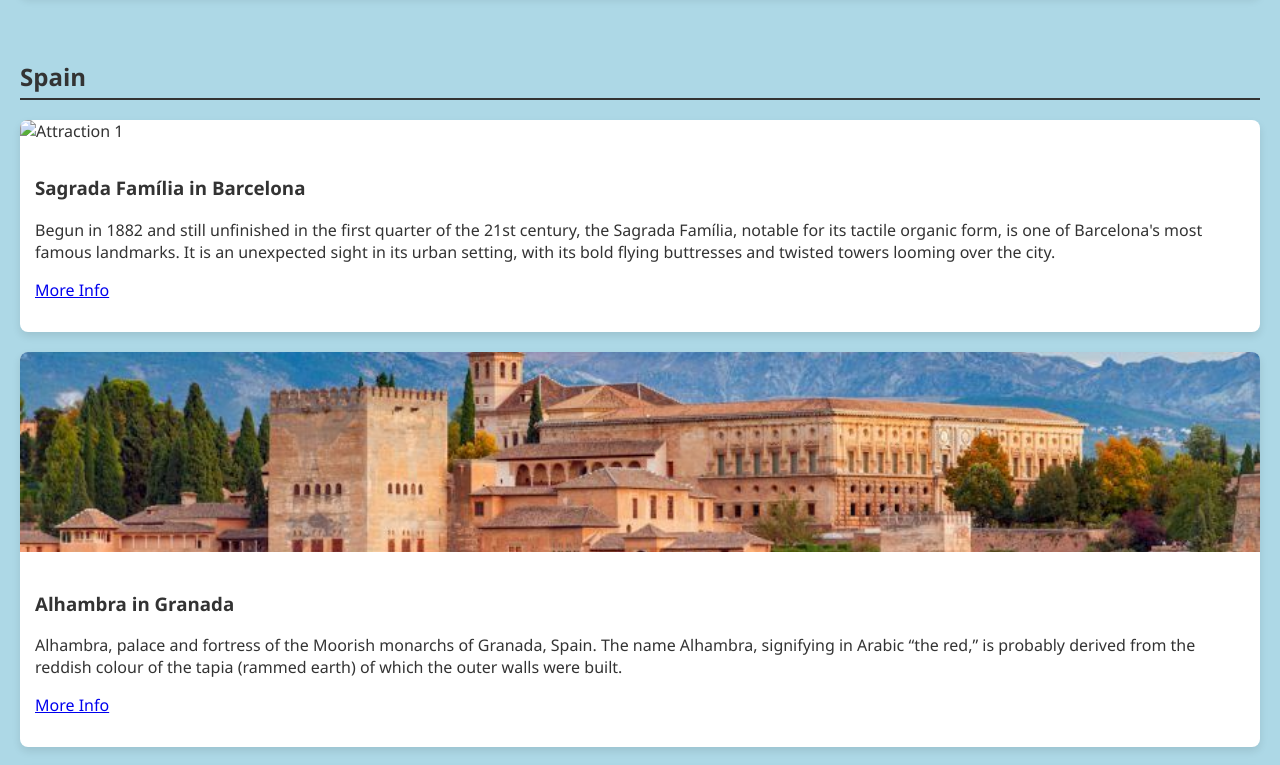
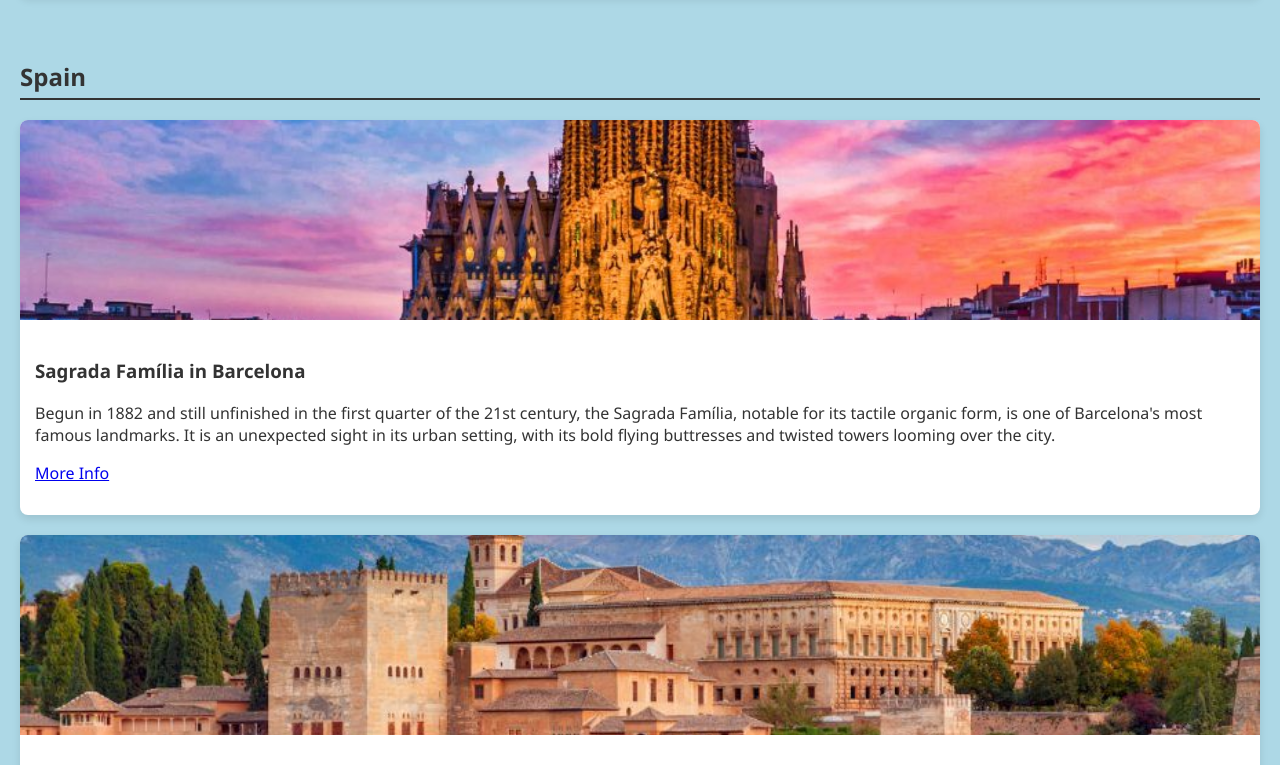
Before and after one commit to gerveroIvan/personal-web.com, a plain HTML site: page TouristSpot.html in a window 1280 px wide. Shown: the part 7320-8085 px from the top of the page. Drawn offline with Linux system fonts and the light colour scheme.

Commit message:
Update TouristSpot.html

```diff
--- a/TouristSpot.html
+++ b/TouristSpot.html
@@ -363,7 +363,7 @@
             <h2>Spain</h2>
 
             <div class="attraction-card">
-                <img src="wallpaper.jpg" alt="Attraction 1">
+                <img src="picture\wallpaper.jpg" alt="Attraction 1">
                 <div style="padding: 15px;">
                     <h3>Sagrada Família in Barcelona</h3>
                     <p>Begun in 1882 and still unfinished in the first quarter of the 21st century, the Sagrada Família, notable for its tactile organic form, is one of Barcelona's most famous landmarks. It is an unexpected sight in its urban setting, with its bold flying buttresses and twisted towers looming over the city.</p>
@@ -440,7 +440,7 @@
 
 
             <div class="attraction-card">
-                <img src="Liberty.jpg" alt="Attraction 3">
+                <img src="picture\Liberty.jpg" alt="Attraction 3">
                 <div style="padding: 15px;">
                     <h3>Statue of Liberty</h3>
                     <p>
@@ -497,7 +497,7 @@
             <h2>Miami, Florida</h2>
 
             <div class="attraction-card">
-                <img src="picture\pola.jpg" alt="Attraction 1">
+                <img src="picture\Pola.jpg" alt="Attraction 1">
                 <div style="padding: 15px;">
                     <h3>South Beach</h3>
                     <p>South Beach, located in Miami, is known for its beautiful sandy beaches, vibrant nightlife, and Art Deco architecture. It's a popular destination for tourists and locals alike, offering a mix of relaxation and entertainment.</p>
```
